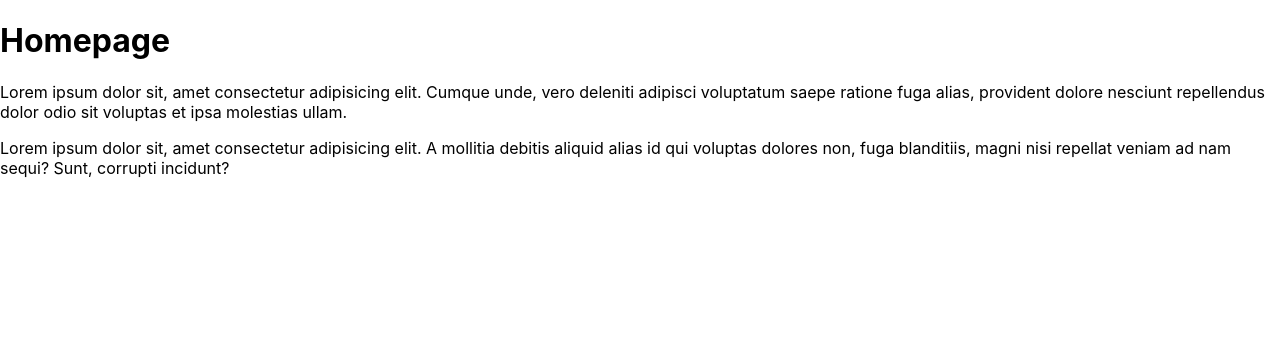
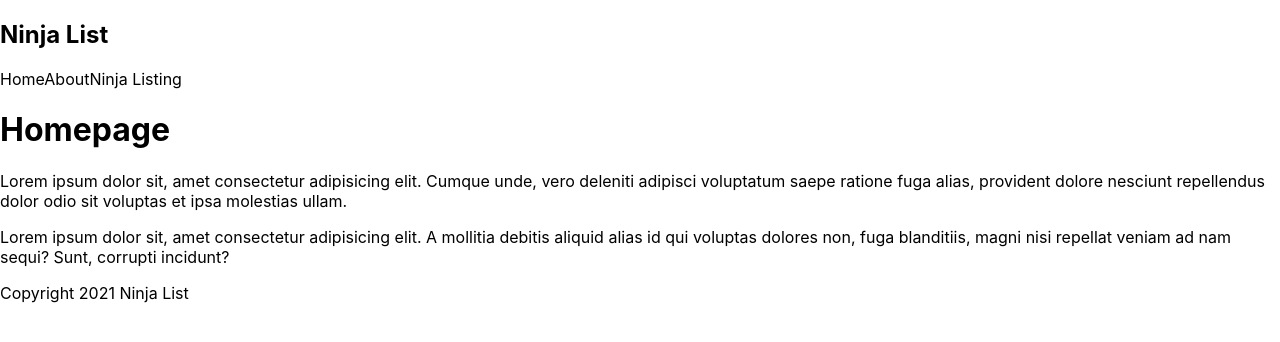
Before and after one commit to Enrige13/ninjalist, a Next.js app: page / in a window 1280 px wide. Shown: the top 342 px of the page. Built offline with nearby package versions, Linux system fonts and the light colour scheme.

Commit message:
#3: Adding Other Components

```diff
--- /dev/null
+++ b/comps/Footer.js
@@ -0,0 +1,9 @@
+const Footer = () => {
+    return (
+        <div>
+            Copyright 2021 Ninja List
+        </div>
+    );
+}
+
+export default Footer;
--- /dev/null
+++ b/comps/Navbar.js
@@ -0,0 +1,14 @@
+const Navbar = () => {
+    return (
+        <nav>
+            <div className="logo">
+                <h1>Ninja List</h1>
+            </div>
+            <a>Home</a>
+            <a>About</a>
+            <a>Ninja Listing</a>
+        </nav>
+    );
+}
+
+export default Navbar;
--- a/pages/index.js
+++ b/pages/index.js
@@ -1,13 +1,17 @@
 import Head from 'next/head'
 import Image from 'next/image'
+import Navbar from '../comps/Navbar'
+import Footer from '../comps/Footer'
 import styles from '../styles/Home.module.css'
 
 export default function Home() {
   return (
     <div>
+      <Navbar />
       <h1>Homepage</h1>
       <p>Lorem ipsum dolor sit, amet consectetur adipisicing elit. Cumque unde, vero deleniti adipisci voluptatum saepe ratione fuga alias, provident dolore nesciunt repellendus dolor odio sit voluptas et ipsa molestias ullam.</p>
       <p>Lorem ipsum dolor sit, amet consectetur adipisicing elit. A mollitia debitis aliquid alias id qui voluptas dolores non, fuga blanditiis, magni nisi repellat veniam ad nam sequi? Sunt, corrupti incidunt?</p>
+      <Footer />
     </div>
   )
 }
```
